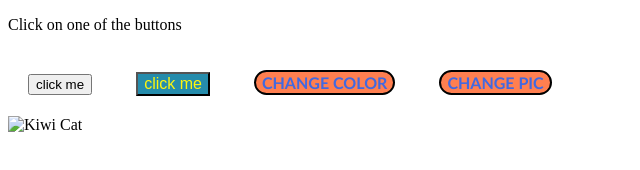
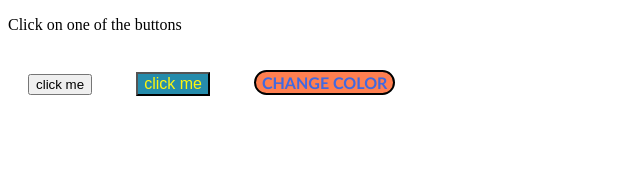
Before and after one commit to DiggyShants/buttons, a plain HTML site: page index.html in a window 1280 px wide. Shown: the whole page, without its empty margins (0-640 px from the left). Drawn offline with Linux system fonts and the light colour scheme.

Commit message:
Update index.html

```diff
--- a/index.html
+++ b/index.html
@@ -12,10 +12,7 @@
         <button class="default">click me</button>
         <button class="button1" id="button">click me</button>
         <button class="button2" id="btn">change color</button>
-        <button class="button2" id="btn2">change pic</button>
-        <div>
-            <img id="img" src="kiwicat.jpg" alt="Kiwi Cat" width="300px" height="400px">
-        </div>
+
         <script src="app.js"></script>
 </body>
 </html>
```
